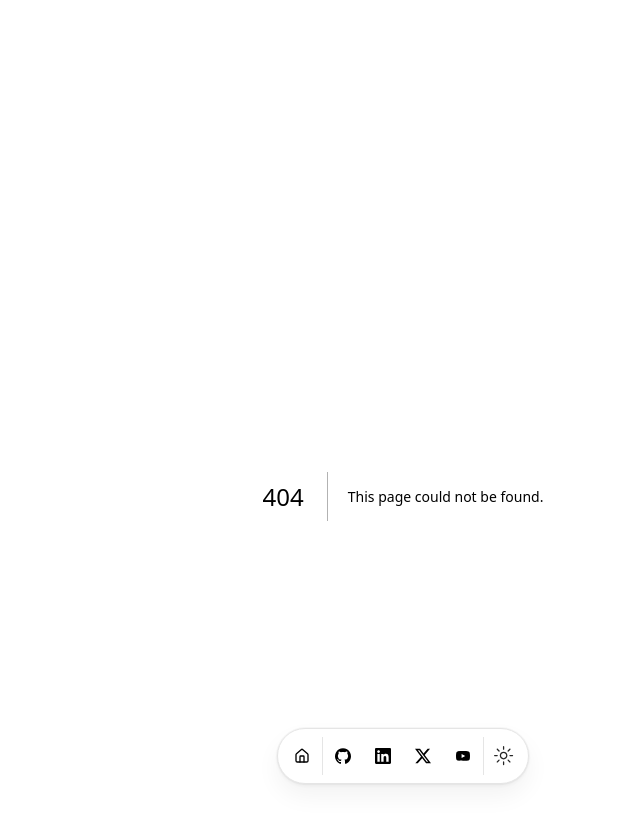
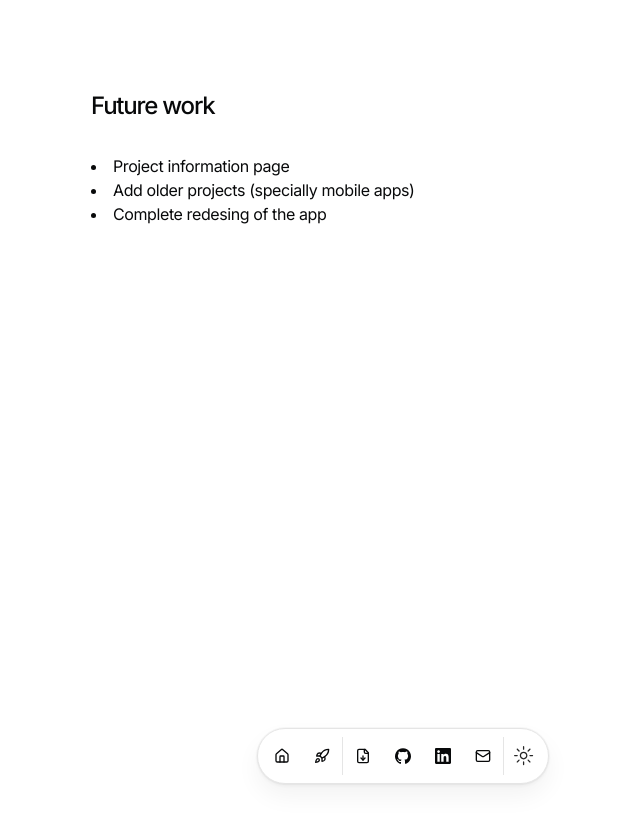
Before and after one commit to pedromareis/portfolio, a Next.js app: page /future-work in a window 1280 px wide. Before the commit this address had no page. Shown: the top 826 px of the page, without its empty margins (237-877 px from the left). After the commit the page ends 800 px from the top, so only its background shows below. Built offline with nearby package versions, Linux system fonts and the light colour scheme.

Commit message:
change: updated about me section, added new future work page

```diff
--- /dev/null
+++ b/src/app/future-work/page.tsx
@@ -0,0 +1,36 @@
+import BlurFade from "@/components/magicui/blur-fade";
+import { getBlogPosts } from "@/data/blog";
+import Link from "next/link";
+
+export const metadata = {
+  title: "Blog",
+  description: "My thoughts on software development, life, and more.",
+};
+
+const BLUR_FADE_DELAY = 0.04;
+
+export default async function FutureWorkPage() {
+  const futureWork = [
+    "Project information page",
+    "Add older projects (specially mobile apps)",
+    "Complete redesing of the app",
+  ];
+
+  return (
+    <section>
+      <BlurFade delay={BLUR_FADE_DELAY}>
+        <h1 className="font-medium text-2xl mb-8 tracking-tighter">
+          Future work
+        </h1>
+      </BlurFade>
+      {futureWork.map((element, id) => (
+        <BlurFade delay={BLUR_FADE_DELAY * 2 + id * 0.05} key={id}>
+          <div className="w-full flex flex-col">
+            <li className="tracking-tight">{element}</li>
+            {/* <p className="h-6 text-xs text-muted-foreground">{element}</p> */}
+          </div>
+        </BlurFade>
+      ))}
+    </section>
+  );
+}
--- a/src/app/page.tsx
+++ b/src/app/page.tsx
@@ -115,6 +115,20 @@ export default function Page() {
           </div>
         </div>
       </section>
+      <section id="languages">
+        <div className="flex min-h-0 flex-col gap-y-3">
+          <BlurFade delay={BLUR_FADE_DELAY * 9}>
+            <h2 className="text-xl font-bold">Languages</h2>
+          </BlurFade>
+          <div className="flex flex-wrap gap-1">
+            {DATA.languages.map((skill, id) => (
+              <BlurFade key={skill} delay={BLUR_FADE_DELAY * 10 + id * 0.05}>
+                <Badge key={skill}>{skill}</Badge>
+              </BlurFade>
+            ))}
+          </div>
+        </div>
+      </section>
       <section id="projects">
         <div className="space-y-12 w-full py-12">
           <BlurFade delay={BLUR_FADE_DELAY * 11}>
@@ -124,12 +138,12 @@ export default function Page() {
                   My Projects
                 </div>
                 <h2 className="text-3xl font-bold tracking-tighter sm:text-5xl">
-                  Check out my latest work
+                  Latest projects
                 </h2>
                 <p className="text-muted-foreground md:text-xl/relaxed lg:text-base/relaxed xl:text-xl/relaxed">
-                  I&apos;ve worked on a variety of projects, from simple
-                  websites to complex web applications. Here are a few of my
-                  favorites.
+                  I've worked on a wide range of projects, from simple websites
+                  to complex web and mobile applications. Here are a few of the
+                  most challenging that I've loved to work on:
                 </p>
               </div>
             </div>
@@ -207,18 +221,25 @@ export default function Page() {
                 Contact
               </div>
               <h2 className="text-3xl font-bold tracking-tighter sm:text-5xl">
-                Get in Touch
+                Get in touch
               </h2>
               <p className="mx-auto max-w-[600px] text-muted-foreground md:text-xl/relaxed lg:text-base/relaxed xl:text-xl/relaxed">
-                Want to chat? Just shoot me a dm{" "}
-                <Link
-                  href={DATA.contact.social.X.url}
-                  className="text-blue-500 hover:underline"
+                Want to chat? Just contact me through{" "}
+                <a
+                  className="undeline text-blue-500 font-bold"
+                  href="mailto:pmreis27@gmail.com"
                 >
-                  with a direct question on twitter
-                </Link>{" "}
-                and I&apos;ll respond whenever I can. I will ignore all
-                soliciting.
+                  email
+                </a>{" "}
+                or{" "}
+                <a
+                  className="undeline text-blue-500 font-bold"
+                  href="https://www.linkedin.com/in/pedroreis95/"
+                  target="_blank"
+                >
+                  LinkedIn
+                </a>
+                .
               </p>
             </div>
           </BlurFade>
--- a/src/data/resume.tsx
+++ b/src/data/resume.tsx
@@ -1,65 +1,79 @@
 import { Icons } from "@/components/icons";
-import { HomeIcon, NotebookIcon } from "lucide-react";
+import {
+  FileDown,
+  FileIcon,
+  HomeIcon,
+  NotebookIcon,
+  RocketIcon,
+} from "lucide-react";
 
 export const DATA = {
   name: "Pedro Reis",
   initials: "PR",
-  url: "https://dillion.io",
-  location: "San Francisco, CA",
+  url: "https://pedro-reis-portfolio.vercel.app",
+  location: "Coimbra, Portugal",
   locationLink: "https://www.google.com/maps/place/sanfrancisco",
   description:
-    "Frontend Engineer. I love building beautiful interfaces, both web and mobile.",
+    "Frontend web and mobile engineer, creator of beautiful, user-friendly experiences.",
   summary:
     // "At the end of 2022, I quit my job as a software engineer to go fulltime into building and scaling my own SaaS businesses. In the past, [I pursued a double degree in computer science and business](/#education), [interned at big tech companies in Silicon Valley](https://www.youtube.com/watch?v=d-LJ2e5qKdE), and [competed in over 21 hackathons for fun](/#hackathons). I also had the pleasure of being a part of the first ever in-person cohort of buildspace called [buildspace sf1](https://buildspace.so/sf1).",
-    "A frontend engineer with a passion to create beautiful websites that have a major purpose! Love to mentor new members and get them to overcome all the dificulties I had while leaning in a quicker way. Crazy about the music scene and all the new music releases (my fridays usually start with me checking my Spotify for the new music friday playlist).",
+    // "Crazy about the music scene and all the new music releases (my fridays usually start with me checking my Spotify for the new music friday playlist).",
+    "I'm a frontend engineer based in Coimbra, Portugal, and currently Head of Frontend and Mobile at The Loop Co. I lead the development of sleek web and mobile apps using React, Next.js, and Ruby on Rails, with a passion for crafting beautiful, intuitive UIs and solving problems creatively (why settle for one solution when you can dream up five?).\n\nMentoring is a big part of who I am—I teach at the Polytechnic of Coimbra and love guiding interns at The Loop Co. to help them grow into amazing developers.\n\nWhen I'm not coding, you'll probably find me geeking out over music, concerts, or bingeing a great TV show.",
   avatarUrl:
     "https://media.licdn.com/dms/image/v2/C4D03AQGXVqKcgLOswA/profile-displayphoto-shrink_800_800/profile-displayphoto-shrink_800_800/0/1628973537338?e=1738195200&v=beta&t=qE7Au3Oh5DtwHpYSmkRVlPPq1NJYpijjPqg7EYdJOM0",
-  skills: ["React", "Next.js", "Typescript", "React-Native"],
+  skills: [
+    "React",
+    "Next.js",
+    "Typescript",
+    "TailwindCSS",
+    "SASS",
+    "React-Native",
+    "Expo",
+    "Native Script",
+    "Android",
+    "Ruby on Rails",
+  ],
+  languages: [
+    "Protuguese (Native)",
+    "English (C1)",
+    "Spanish (B1)",
+    "Italian (A2)",
+  ],
   navbar: [
     { href: "/", icon: HomeIcon, label: "Home" },
+    { href: "/future-work", icon: RocketIcon, label: "Future work" },
     // { href: "/blog", icon: NotebookIcon, label: "Blog" },
   ],
   contact: {
-    email: "hello@example.com",
-    tel: "+123456789",
+    email: "pmreis27@gmail.com",
+    tel: "+35191506451",
     social: {
+      CV: {
+        name: "CV",
+        url: "mailto:pmreis27@gmail.com",
+        icon: FileDown,
+        navbar: true,
+      },
       GitHub: {
         name: "GitHub",
-        url: "https://dub.sh/dillion-github",
+        url: "https://github.com/pedromareis",
         icon: Icons.github,
-
         navbar: true,
       },
       LinkedIn: {
         name: "LinkedIn",
-        url: "https://dub.sh/dillion-linkedin",
+        url: "https://www.linkedin.com/in/pedroreis95/",
         icon: Icons.linkedin,
-
         navbar: true,
       },
-      X: {
-        name: "X",
-        url: "https://dub.sh/dillion-twitter",
-        icon: Icons.x,
-
+      Email: {
+        name: "Email",
+        url: "mailto:pmreis27@gmail.com",
+        icon: Icons.email,
         navbar: true,
-      },
-      Youtube: {
-        name: "Youtube",
-        url: "https://dub.sh/dillion-youtube",
-        icon: Icons.youtube,
-        navbar: true,
-      },
-      email: {
-        name: "Send Email",
-        url: "#",
-        icon: Icons.email,
-
-        navbar: false,
       },
     },
   },
-
   work: [
     {
       company: "The Loop Co. / LoopOS",
```
